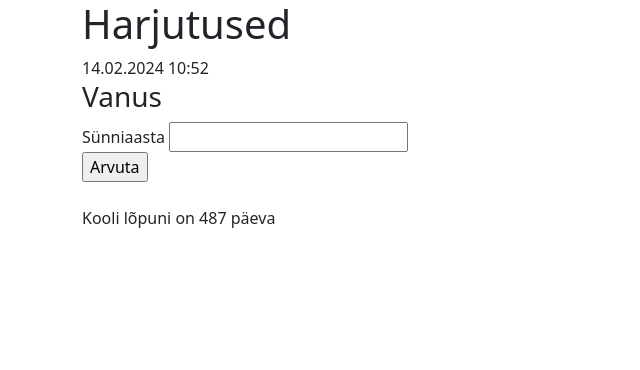
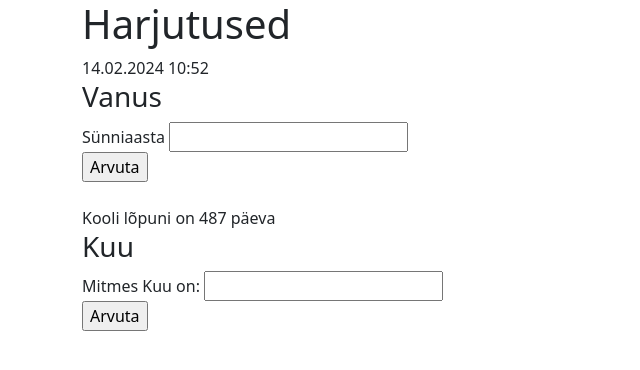
Before and after one commit to arturmihk/PHP, a PHP site: page /h08.php in a window 1280 px wide. Shown: the top 370 px of the page, without its empty margins (0-640 px from the left). Run offline with PHP 8.4, Linux system fonts and the light colour scheme.

Commit message:
Done did it pls dont give me anymore work

```diff
--- a/h08.php
+++ b/h08.php
@@ -9,6 +9,7 @@
 
 <body>
     <div class="container">
+
     <h1>Harjutused</h1>
     <?php
     /*See on kommentaar, mis on kirjutatud mitme rea kaupa
@@ -34,6 +35,21 @@
         $interval = date_diff($tana, $koolilopp);
         return $interval->format('%a');
     }
+    function aastaajapilt($kuu) {
+        if ($kuu >= 3 && $kuu <= 5) {
+            // kevad
+            echo '<img src="/img/kevad.jpg" alt="Kevad" class="img-fluid">';
+        } elseif ($kuu >= 6 && $kuu <= 8) {
+            // suvi
+            echo '<img src="/img/suvi.jpg" alt="Suvi" class="img-fluid"> ';
+        } elseif ($kuu >= 9 && $kuu <= 11) {
+            // sügis
+            echo '<img src="/img/sügis.jpg" alt="Sugis" class="img-fluid">';
+        } else {
+            // talv
+            echo '<img src="/img/talv.jpg" alt="Talv" class="img-fluid">';
+        }
+    }
 
     date_default_timezone_set('Europe/Tallinn');
     echo date("d.m.Y H:i");
@@ -56,6 +72,20 @@
     $paevad = Kooliaalopp(2025);
     echo "Kooli lõpuni on $paevad päeva";
     ?>
+    <body>
+    <form action="h08.php" method="get">
+                <h3>Kuu</h3>
+                Mitmes Kuu on: <input type="text" name="kuu" required pattern="-?\d*\.?\d+"><br>
+                <input type="submit" value="Arvuta">
+            </form>
+    </body>
+    <?php
+        if (isset($_GET['kuu']) && $_GET['kuu'] !== '') {
+            $kuu = $_GET['kuu'];
+            aastaajapilt($kuu);
+        }
+    ?>
+    </div>
 </div>
     <script src="https://cdn.jsdelivr.net/npm/bootstrap@5.3.2/dist/js/bootstrap.bundle.min.js" integrity="sha384-C6RzsynM9kWDrMNeT87bh95OGNyZPhcTNXj1NW7RuBCsyN/o0jlpcV8Qyq46cDfL" crossorigin="anonymous"></script>
 </body>
```
